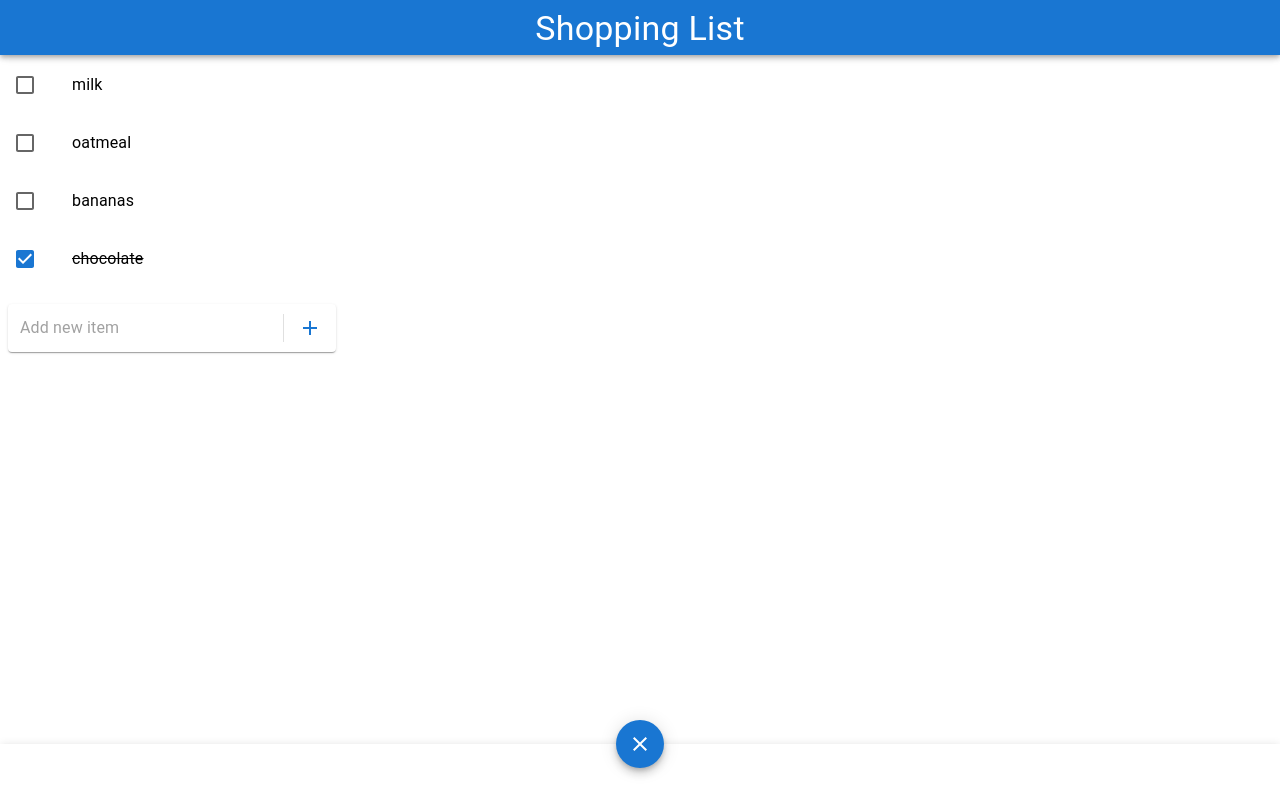
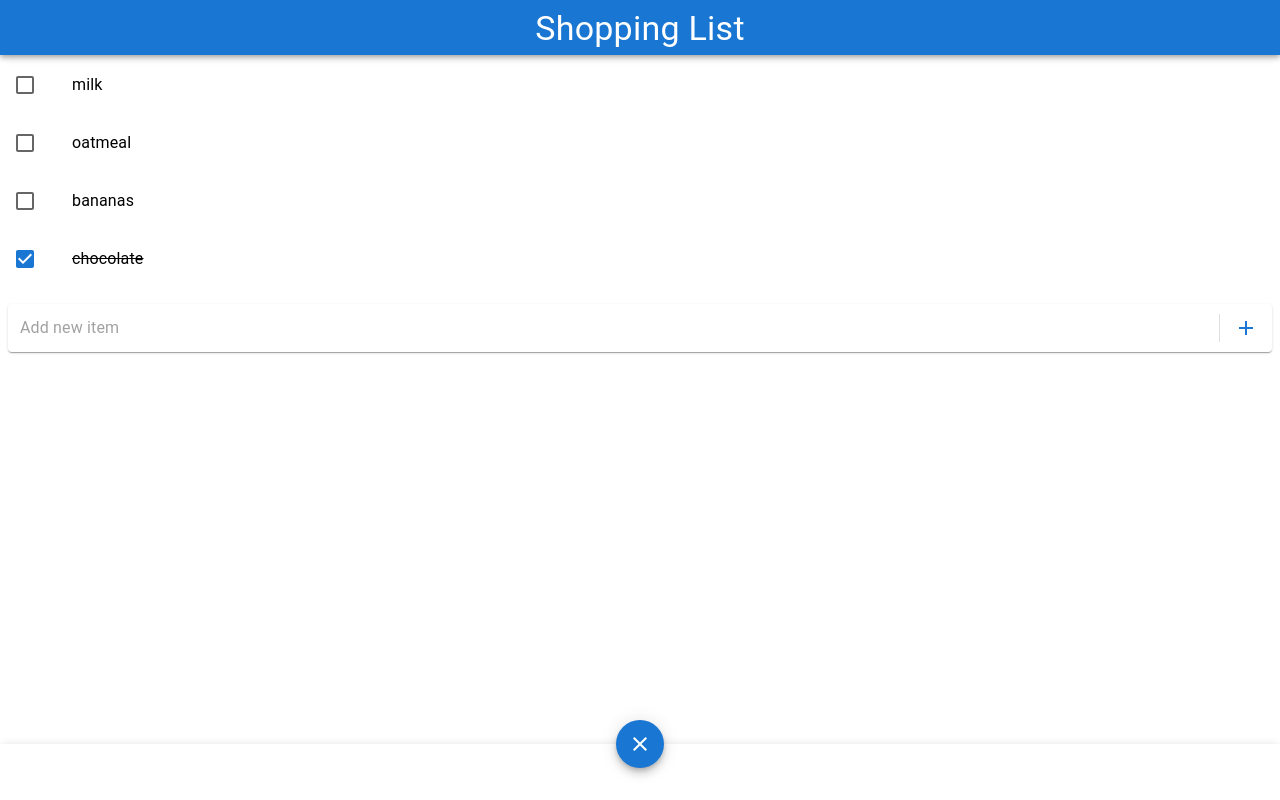
Before and after one commit to iva585/capstone-project, a React (Vite) app: page /shopping-list in a window 1280 px wide. Both pictures are taken after a click on the button 640 px from the left and 744 px from the top of the page. Built offline with nearby package versions, Linux system fonts and the light colour scheme.

Commit message:
style: set maxWidth of form component

```diff
--- a/src/app/components/ListForm/index.tsx
+++ b/src/app/components/ListForm/index.tsx
@@ -28,7 +28,7 @@ export default (): JSX.Element => {
         p: '2px 4px',
         display: 'flex',
         alignItems: 'center',
-        maxWidth: 320,
+        maxWidth: '100%',
         alignSelf: 'center',
         m: 1,
       }}
```
